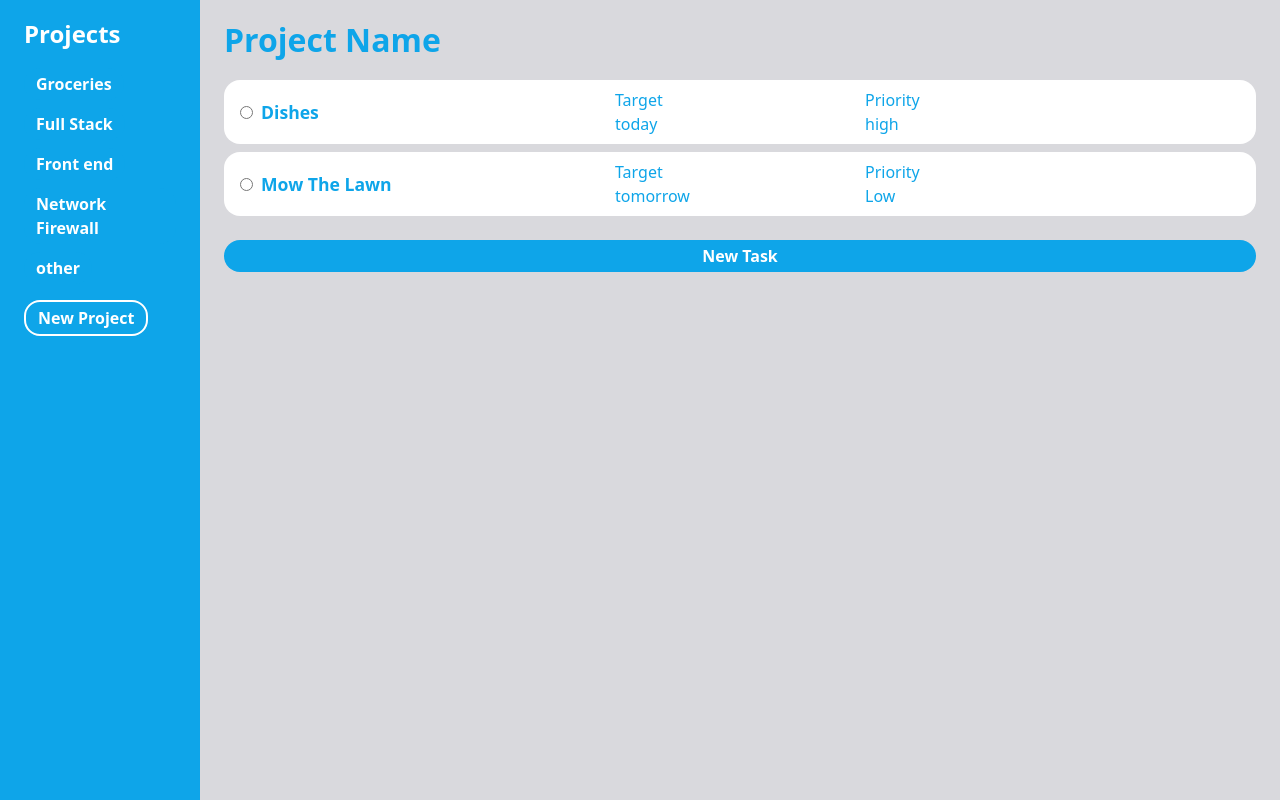
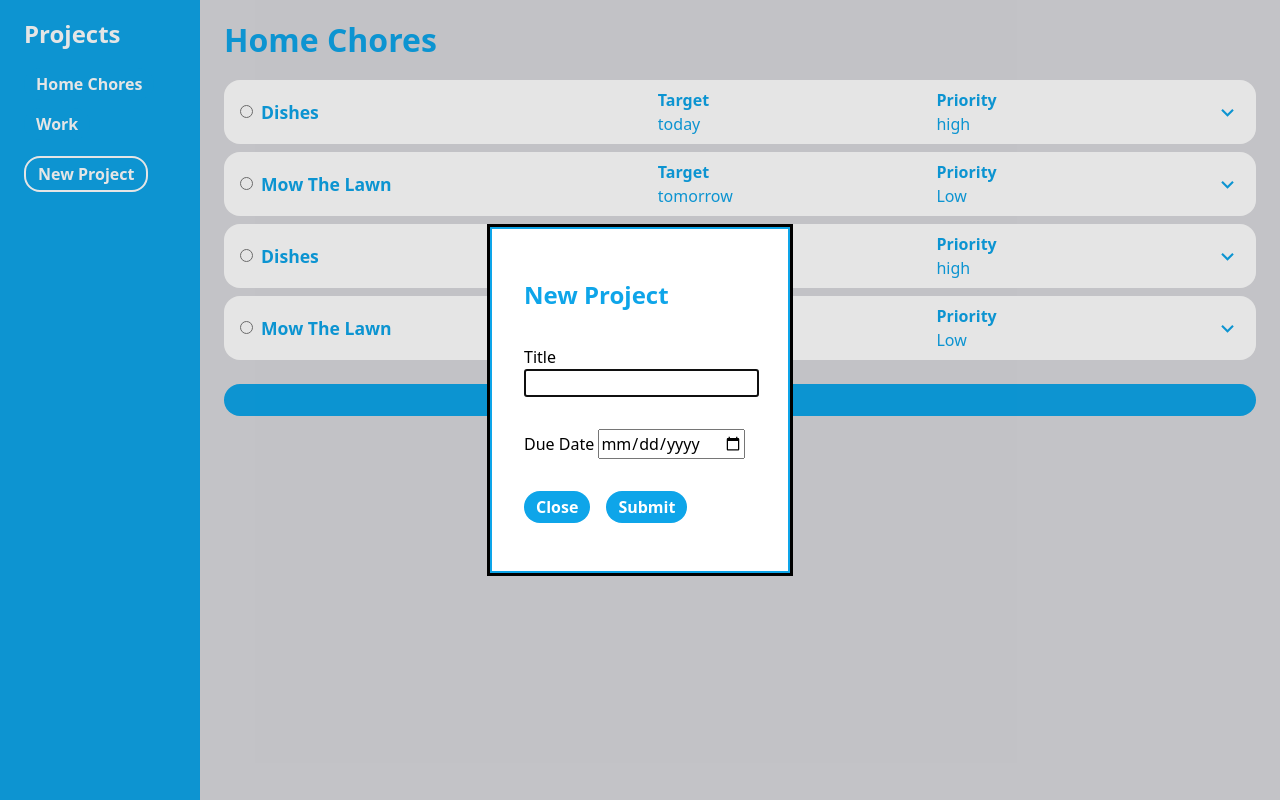
Before and after one commit to DRS2503/odin-to-do-list, a plain HTML site: page index.html in a window 1280 px wide. Both pictures are taken after a click on the button "New Project". Drawn offline with Linux system fonts and the light colour scheme.

Commit message:
Added render module and dialog creation
Made function RenderNav to create DOM buttons on the right side
based on the array of projects. Made renderMain to create the DOM
of the tasks for that project selected. By default the app will
render project at index 0.

```diff
--- a/index.html
+++ b/index.html
@@ -5,24 +5,43 @@
     <meta name="viewport" content="width=device-width, initial-scale=1.0">
     <title>Document</title>
     <link rel="stylesheet" href="./style.css">
-    <script src="./scripts.js" defer></script>
+    <script type="module" src="./scripts.js"></script>
 </head>
 
 <body>
     <div id="main-container">
 
-
         <aside>
             <nav>
                 <h2>Projects</h2>
                 <ul id="button-container">
-                    <li><button>Groceries</button></li>
-                    <li><button>Full Stack</button></li>
-                    <li><button>Front end</button></li>
-                    <li><button>Network Firewall</button></li>
-                    <li><button>other</button></li>
                 </ul>
+
                 <button id="new-project-btn">New Project</button>
+
+                <dialog id="project-dialog" show>
+                    <form method="dialog" id="project-form">
+                        <h2>New Project</h2>
+                        <div class="form-input-flex">
+                            <div>
+                                <label for="title">Title</label>
+                                <input type="text" id="title" name="title">
+                            </div>
+
+                            <div>
+                                <label for="due">Due Date</label>
+                                <input type="date" id="due" name="due">
+                            </div>
+                        </div>
+
+                        <div class="form-button-container">
+                            <button class="form-button" type="button">Close</button>
+                            <button class="form-button" type="submit">Submit</button>
+                        </div>
+                    </form>
+                </dialog>
+
+
             </nav>
         </aside>
 
--- /dev/null
+++ b/render.js
@@ -0,0 +1,84 @@
+export function renderMain(object){
+    //Set project header name
+    const projectName = document.querySelector('.project-header');
+    projectName.textContent = object.title;
+
+    //copies the task list from object
+    const taskList = object.getTaskList();
+
+    //main container that all the tasks will go into
+    const taskContainer = document.getElementById('task-container');
+    taskContainer.textContent = '';
+
+    //makes each card div and fills content
+    for(const tasks in taskList){
+        //Adding task card container to the task container
+        const taskCard = document.createElement('div');
+        taskCard.id = tasks;
+        taskCard.classList.add('task-card');
+        taskContainer.append(taskCard);
+
+        //Radio button and task header
+        const taskNameDiv = document.createElement('div');
+        const radioInput = document.createElement('input');
+        const taskNameHeader = document.createElement('h2');
+        taskNameDiv.classList.add('flex');
+        radioInput.type = 'radio';
+        taskNameHeader.textContent = taskList[tasks].title;
+        taskCard.append(taskNameDiv);
+        taskNameDiv.append(radioInput, taskNameHeader);
+
+        //Date
+        const taskContentContainer = document.createElement('div');
+        const dateLabel = document.createElement('p');
+        const dateData = document.createElement('p');
+        taskContentContainer.classList.add('task-content-container');
+        dateLabel.classList.add('label-text');
+        dateData.classList.add('data-text');
+        dateLabel.textContent = 'Target';
+        dateData.textContent = taskList[tasks].date;
+        taskCard.append(taskContentContainer);
+        taskContentContainer.append(dateLabel, dateData);
+
+        //Priority
+        const taskContentContainer2 = document.createElement('div');
+        const priorityLabel = document.createElement('p');
+        const priorityData = document.createElement('p');
+        taskContentContainer2.classList.add('task-content-container');
+        priorityLabel.classList.add('label-text');
+        priorityData.classList.add('data-text');
+        priorityLabel.textContent = 'Priority';
+        priorityData.textContent = taskList[tasks].priority;
+        taskCard.append(taskContentContainer2);
+        taskContentContainer2.append(priorityLabel, priorityData);
+
+        //Drop down
+        const taskContentContainer3 = document.createElement('div');
+        const svgText = '<svg xmlns="http://www.w3.org/2000/svg" viewBox="0 0 24 24"><title>chevron-down</title><path d="M7.41,8.58L12,13.17L16.59,8.58L18,10L12,16L6,10L7.41,8.58Z" /></svg>'
+        taskContentContainer3.classList.add('task-content-container');
+        taskCard.append(taskContentContainer3);
+        taskContentContainer3.innerHTML = svgText;
+
+        //event listener for drop down
+
+    }
+
+}
+
+export function renderNav(objectList){
+    const unorderedList = document.querySelector('ul');
+
+    for(const project in objectList){
+        const projectListItem = document.createElement('li');
+        const projectButton = document.createElement('button');
+        projectButton.classList.add('nav-button');
+        projectButton.textContent = objectList[project].title;;
+        unorderedList.append(projectListItem);
+        projectListItem.append(projectButton);
+
+        projectButton.addEventListener('click', () => {
+            const target = objectList[project];
+            renderMain(target);
+        })
+    }
+}
--- a/scripts.js
+++ b/scripts.js
@@ -1,3 +1,5 @@
+import { renderMain, renderNav } from './render.js';
+
 const projects = [];
 
 function project(title, date){
@@ -7,8 +9,8 @@ function project(title, date){
         return taskList
     }
 
-    const addTask = (object) => {
-        taskList.push(object)
+    const addTask = (task) => {
+        taskList.push(task)
         //Render Again
     }
 
@@ -24,59 +26,10 @@ function task(title, date, priority, description){
     return {title, date, priority, description};
 }
 
-function render(object){
-    const taskList = object.getTaskList();
-    const taskContainer = document.getElementById('task-container');
-
-    for(const tasks in taskList){
-        //Adding task card container to the task container
-        const taskCard = document.createElement('div');
-        taskCard.id = tasks;
-        taskCard.classList.add('task-card');
-        taskContainer.append(taskCard);
-
-        //Radio button and task header (Inner Left)
-        const taskNameDiv = document.createElement('div');
-        const radioInput = document.createElement('input');
-        const taskNameHeader = document.createElement('h2');
-        taskNameDiv.classList.add('flex');
-        radioInput.type = 'radio'
-        taskNameHeader.textContent = taskList[tasks].title;
-        taskCard.append(taskNameDiv);
-        taskNameDiv.append(radioInput, taskNameHeader);
-
-        //Date (inner center)
-        const taskContentContainer = document.createElement('div')
-        const dateLabel = document.createElement('p');
-        const dateData = document.createElement('p');
-        taskContentContainer.classList.add('task-content-container');
-        dateLabel.classList.add('label-text');
-        dateData.classList.add('data-text');
-        dateLabel.textContent = 'Target';
-        dateData.textContent = taskList[tasks].date
-        taskCard.append(taskContentContainer);
-        taskContentContainer.append(dateLabel, dateData);
-
-        const taskContentContainer2 = document.createElement('div')
-        const priorityLabel = document.createElement('p');
-        const priorityData = document.createElement('p');
-        taskContentContainer.classList.add('task-content-container2');
-        priorityLabel.classList.add('label-text');
-        priorityData.classList.add('data-text');
-        priorityLabel.textContent = 'Priority';
-        priorityData.textContent = taskList[tasks].priority;
-        taskCard.append(taskContentContainer2);
-        taskContentContainer2.append(priorityLabel, priorityData);
-
-
-
-    }
-
-}
-
+const projectDialog = document.getElementById('project-dialog');
 const newProjectBtn = document.getElementById('new-project-btn');
 newProjectBtn.addEventListener('click', () => {
-    console.log('New Project Clicked');
+    projectDialog.showModal();
 })
 
 const newTaskBtn = document.getElementById('new-task-btn');
@@ -85,12 +38,24 @@ newTaskBtn.addEventListener('click', () => {
 })
 
 
+/* Place Holders */
 const project1 = project('Home Chores', 'none');
+const project2 = project('Work', 'none');
 
 const task1 = task('Dishes', 'today', 'high', 'take dishes out and reload dishwasher');
 const task2 = task('Mow The Lawn', 'tomorrow', 'Low', 'Cut the grass its getting long');
+const task3 = task('Dishes', 'today', 'high', 'take dishes out and reload dishwasher');
+const task4 = task('Mow The Lawn', 'tomorrow', 'Low', 'Cut the grass its getting long');
 
 project1.addTask(task1);
 project1.addTask(task2);
+project1.addTask(task3);
+project1.addTask(task4);
 
-render(project1);
+project2.addTask(task4);
+project2.addTask(task1);
+
+projects.push(project1, project2);
+
+renderNav(projects);
+renderMain(projects[0]);
--- a/style.css
+++ b/style.css
@@ -54,7 +54,6 @@ h1, h2, h3, h4, h5, h6 {
 }
 
 
-
 :root {
   /* --------------------------------------------------------------------
      1. COLOR — raw scale (edit these hex values to your brand)
@@ -72,6 +71,7 @@ h1, h2, h3, h4, h5, h6 {
   --color-neutral-900: #17171b;
   --color-neutral-950: #0c0c0e;
 
+  --color-yellow: yellow;
   --color-success-500: #22c55e;
   --color-warning-500: #f59e0b;
   --color-danger-500: #ef4444;
@@ -155,12 +155,16 @@ h1, h2, h3, h4, h5, h6 {
 }
 
 
-
 /* Document & Reuse Section */
 *{
     margin: 0;
     padding: 0;
     font-family: var(--font-sans);
+}
+.flex{
+  display: flex;
+  justify-content: center;
+  align-items: center;
 }
 
 body{
@@ -204,10 +208,6 @@ button:hover{
   color: var(--color-primary-300);
 }
 
-p{
-
-}
-
 
 
 
@@ -231,9 +231,12 @@ ul{
   list-style: none;
 }
 
-#button-container button {
-  width: 100%;
+.nav-button{
   text-align: left;
+}
+
+.nav-button:hover{
+  color: var(--color-yellow);
 }
 
 #new-project-btn{
@@ -273,7 +276,8 @@ main h2{
 .task-card{
   display: grid;
   justify-items: left;
-  grid-template-columns: 3fr 2fr 2fr 1fr;
+  align-items: center;
+  grid-template-columns: 3fr 2fr 2fr auto;
   background-color: var(--color-neutral-0);
   border-radius: 1rem;
   padding: var(--space-2) var(--space-4);
@@ -289,3 +293,50 @@ main h2{
   border: 2px solid var(--color-info);
   color: var(--color-info);
 }
+
+.label-text{
+  font-weight: 600;
+}
+
+svg{
+  fill: currentColor;
+  width: 25px;
+  height: 25px;
+}
+
+
+
+
+/* Dialog */
+#project-dialog{
+  position: fixed;
+  margin: auto;
+}
+
+#project-form{
+  background-color: var(--color-neutral-0);
+  padding: 3rem 2rem;
+  width: 300px;
+  border: 2px solid var(--color-info);
+}
+
+form > h2{
+  color: var(--color-info);
+}
+
+.form-input-flex{
+  display: flex;
+  flex-direction: column;
+  gap: 2rem;
+  margin: 2rem 0px;
+}
+
+.form-button-container{
+  display: flex;
+  gap: 1rem;
+  margin-top: 1rem;
+}
+
+.form-button:hover{
+  color: var(--color-yellow);
+}
```
